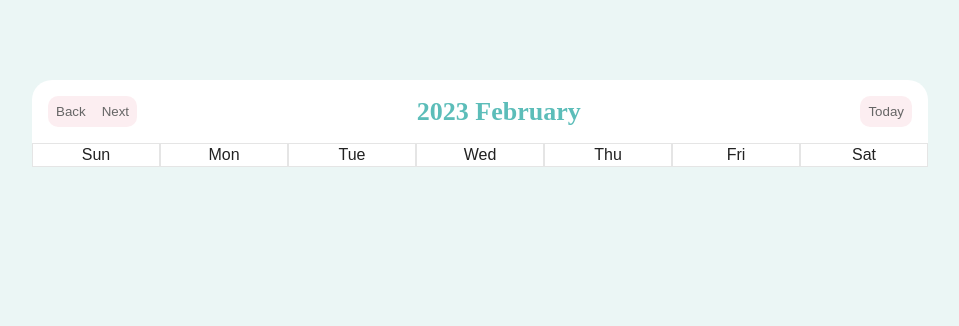
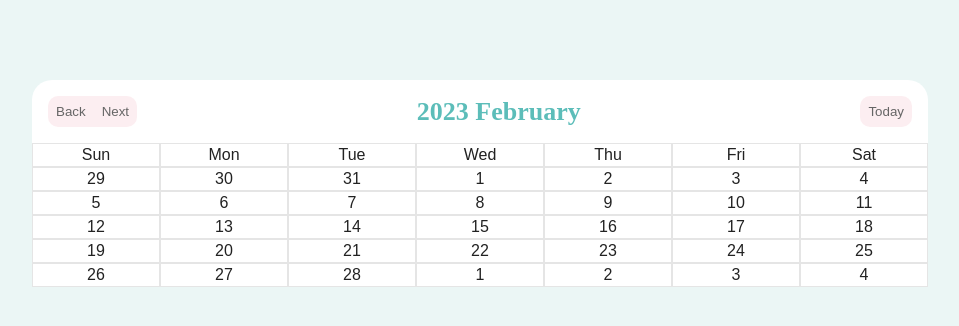
Before and after one commit to aegisnull/react-calendar, a React (Vite) app: page / in a window 1280 px wide. Shown: the top 326 px of the page, without its empty margins (160-1119 px from the left). Built offline with nearby package versions, Linux system fonts and the light colour scheme.

Commit message:
feat: dinamically add boxes for each day including days from previous and next month to have a consistent full week experience

```diff
--- a/src/components/Calendar/Calendar.jsx
+++ b/src/components/Calendar/Calendar.jsx
@@ -33,6 +33,41 @@ function Calendar() {
     localStorage.setItem('currentDate', currentDate);
   }, [currentDate]);
 
+  const currentMonthIndex = currentDate.getMonth();
+
+  // get the number of days in the current month
+  const daysInMonth = new Date(currentDate.getFullYear(), currentDate.getMonth() + 1, 0).getDate();
+
+  // get the day of the week for the first day of the current month (0 = Sun, 1 = Mon, ..., 6 = Sat)
+  const firstDayOfWeek = new Date(currentDate.getFullYear(), currentDate.getMonth(), 1).getDay();
+
+  // get the number of days in the previous month
+  const prevMonthLastDay = new Date(currentDate.getFullYear(), currentDate.getMonth(), 0).getDate();
+
+  // render date boxes for the current month, previous month, and next month
+  const dateBoxes = Array.from(
+    { length: Math.ceil((daysInMonth + firstDayOfWeek) / 7) },
+    (week, i) => i,
+  ).map((week) => (
+    <div className='calendar__week' key={week}>
+      {Array.from({ length: 7 }, (week, i) => i).map((day) => {
+        const date = week * 7 + day + 1 - firstDayOfWeek;
+        const isCurrentMonth = currentDate.getMonth() === currentMonthIndex;
+        const isToday = currentDate.getDate() === date;
+        return (
+          <div
+            className={`calendar__day ${
+              !isCurrentMonth ? 'calendar__day_inactive' : isToday ? 'calendar__day_today' : ''
+            }`}
+            key={`${week}-${day}`}
+          >
+            {date < 1 ? prevMonthLastDay + date : date > daysInMonth ? date - daysInMonth : date}
+          </div>
+        );
+      })}
+    </div>
+  ));
+
   return (
     <div className='calendar'>
       <div className='calendar__header'>
@@ -63,6 +98,7 @@ function Calendar() {
             </div>
           ))}
         </div>
+        {dateBoxes}
       </div>
     </div>
   );
```
